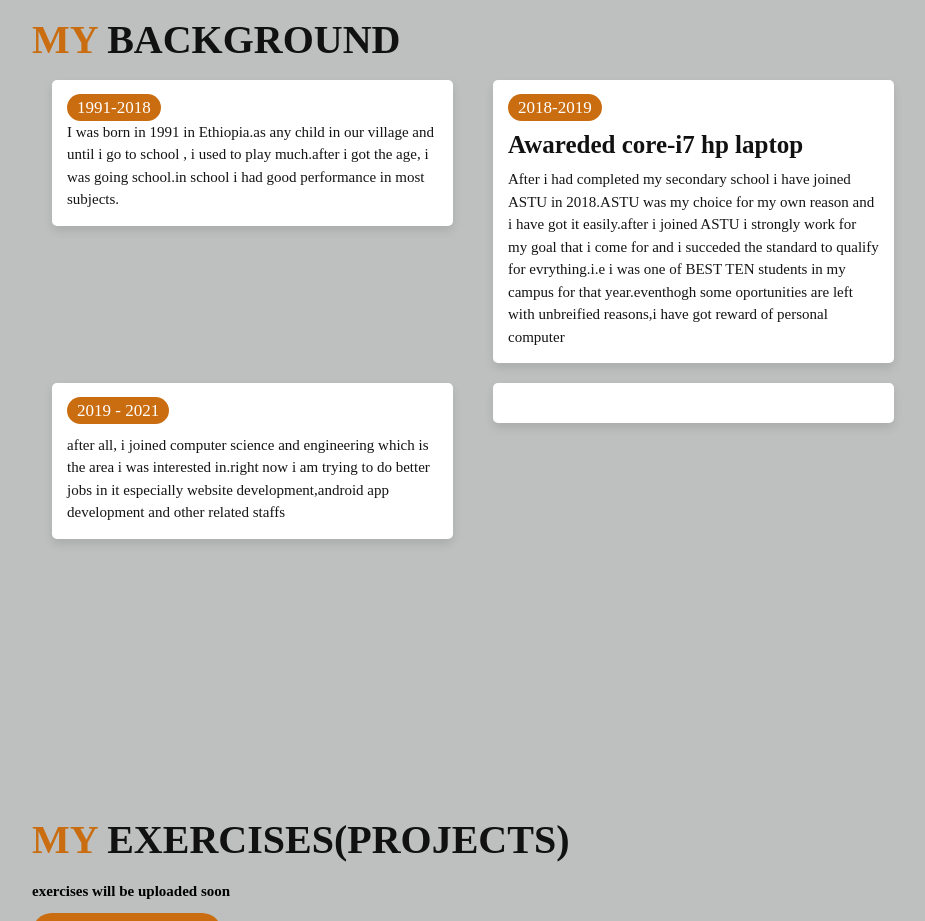
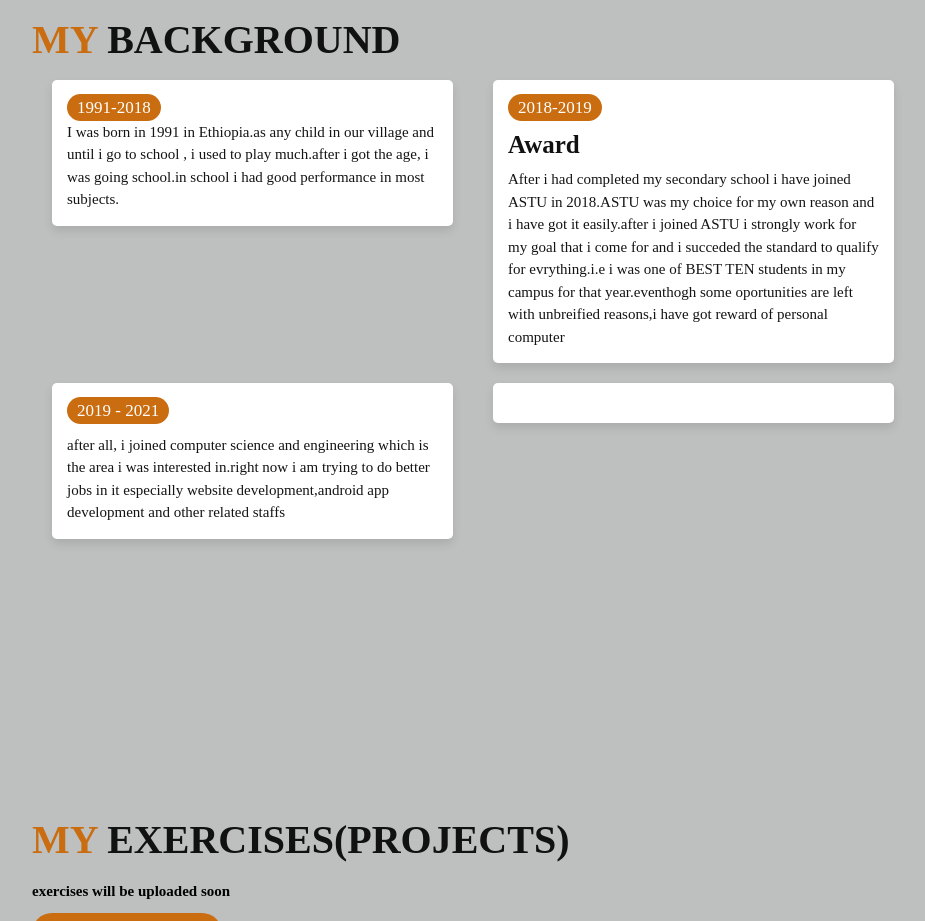
Before and after one commit to kaleabbyh/personal-website, a plain HTML site: page index.html in a window 1280 px wide. Shown: the part 1600-2521 px from the top of the page, without its empty margins (317-1242 px from the left). Drawn offline with Linux system fonts and the light colour scheme.

Commit message:
Update index.html

```diff
--- a/index.html
+++ b/index.html
@@ -149,7 +149,7 @@
             <div class="box">
                 <div class="content">
                     <span> 2018-2019 </span>
-                    <h3>Awareded core-i7 hp laptop</h3>
+                    <h3>Award</h3>
                     <p>After i had completed my secondary school i have joined ASTU in 2018.ASTU was my choice for
                         my own reason and i have got it easily.after i joined ASTU i strongly work for my goal that i
                         come for and i succeded the standard to qualify for evrything.i.e i was one of BEST TEN students
```
